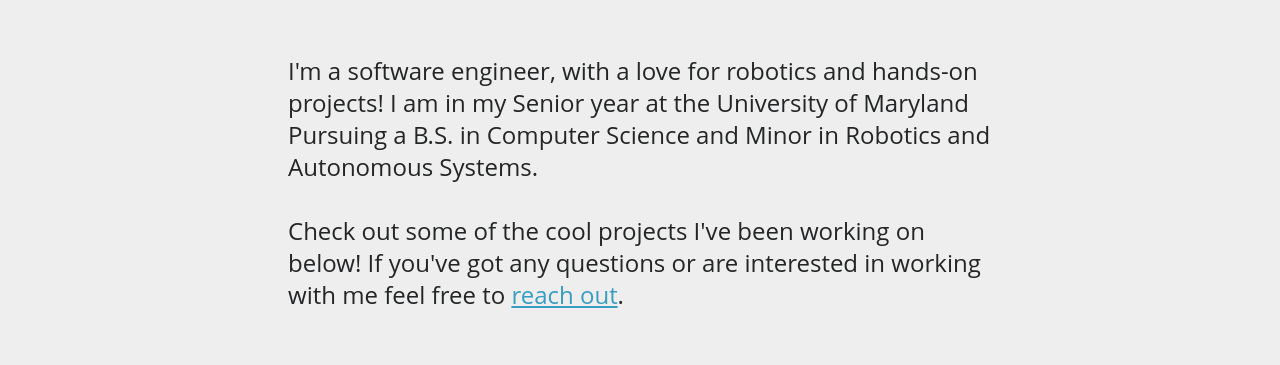
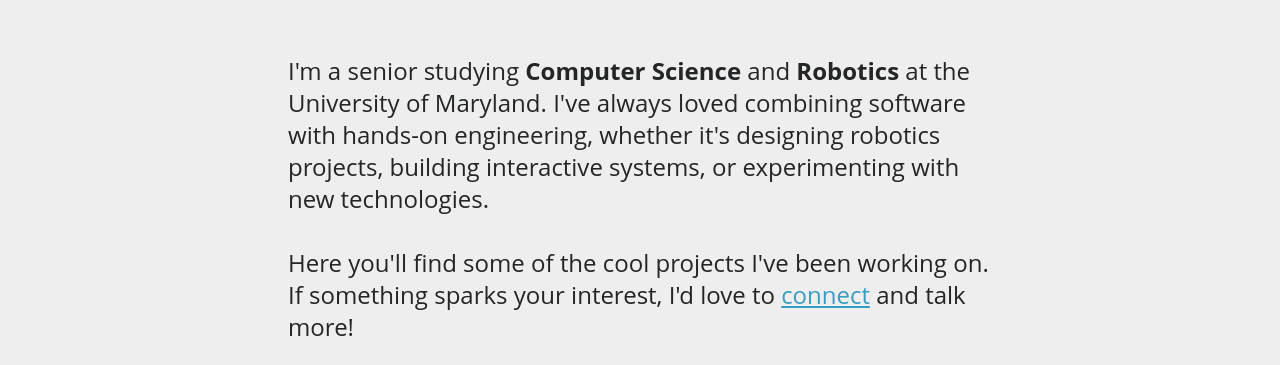
Before and after one commit to ifuller140/ian-fuller.com, a Next.js app: page / in a window 1280 px wide. Shown: the part 587-952 px from the top of the page. Built offline with nearby package versions, Linux system fonts and the light colour scheme.

Commit message:
Update about section

```diff
--- a/app/page.tsx
+++ b/app/page.tsx
@@ -19,15 +19,16 @@
           className="max-w-3xl m-auto flex flex-col gap-8 px-8 pt-14 pb-20"
         >
           <Text>
-            I&apos;m a software engineer, with a love for robotics and hands-on
-            projects! I am in my Senior year at the University of Maryland
-            Pursuing a B.S. in Computer Science and Minor in Robotics and
-            Autonomous Systems.
+            I&apos;m a senior studying <strong>Computer Science</strong> and{' '}
+            <strong>Robotics</strong> at the University of Maryland. I&apos;ve
+            always loved combining software with hands-on engineering, whether
+            it&apos;s designing robotics projects, building interactive systems,
+            or experimenting with new technologies.
           </Text>
           <Text>
-            Check out some of the cool projects I&apos;ve been working on below!
-            If you&apos;ve got any questions or are interested in working with
-            me feel free to <Link href="/#contact">reach out</Link>.
+            Here you&apos;ll find some of the cool projects I&apos;ve been
+            working on. If something sparks your interest, I&apos;d love to{' '}
+            <Link href="/#contact">connect</Link> and talk more!
           </Text>
         </Section>
         <ProjectsSection projects={projects} />
```
Also changed, not shown: 2 other files (tests, documents, lock files or other folders).
